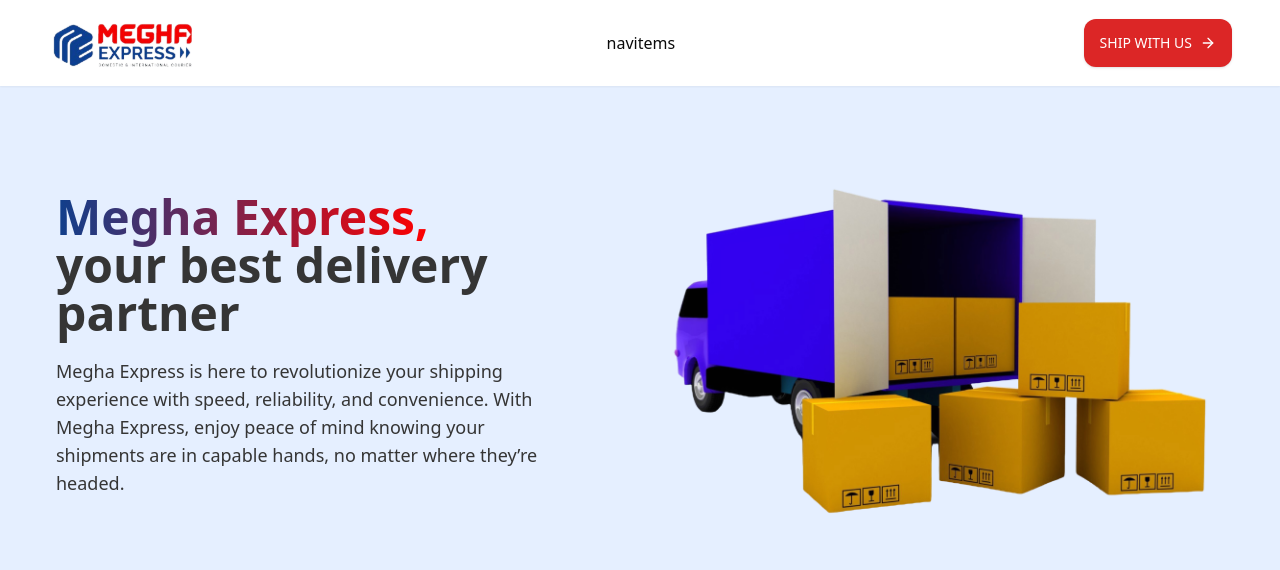
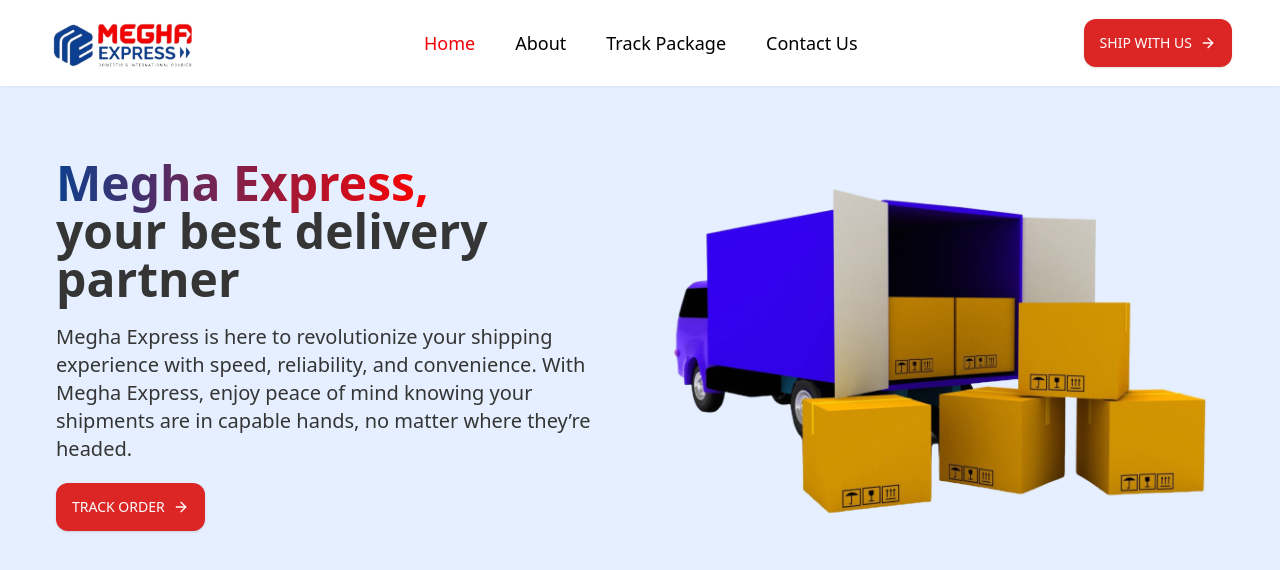
Before and after one commit to exionstech/megha-express-client, a Next.js app: page / in a window 1280 px wide. Shown: the top 570 px of the page. Built offline with nearby package versions, Linux system fonts and the light colour scheme.

Commit message:
Enhance Hero component with button and responsive text; refactor Navbar and add NavitemSection component

```diff
--- a/src/app/(landing)/_components/hero.tsx
+++ b/src/app/(landing)/_components/hero.tsx
@@ -1,21 +1,43 @@
-import Image from 'next/image'
-import React from 'react'
+import { Button } from "@/components/ui/button";
+import { ArrowRight } from "lucide-react";
+import Image from "next/image";
+import React from "react";
 
 const Hero = () => {
   return (
-    <section className='w-full min-h-screen pt-20 bg-[#E5EFFF]'>
-        <div className='max-w-screen-2xl w-full mx-auto px-5 md:px-14 h-full flex flex-col md:flex-row gap-5 items-center py-10'>
-        <div className="w-full md:w-1/2 flex flex-col gap-5 h-full">
-        <h1 className='text-5xl font-semibold text-[#353535]'><span className='bg-gradient-to-l from-[#FF0000] to-[#0F3F8C] text-transparent bg-clip-text'>Megha Express,</span><br />
-        your best delivery partner</h1>
-        <p className='text-[#353535] text-lg line-clamp-5 md:w-[90%]'>Megha Express is here to revolutionize your shipping experience with speed, reliability, and convenience. With Megha Express, enjoy peace of mind knowing your shipments are in capable hands, no matter where they’re headed.</p>
+    <section className="w-full min-h-screen pt-20 bg-[#E5EFFF]">
+      <div className="max-w-screen-2xl w-full mx-auto px-5 md:px-14 h-full flex flex-col md:flex-row gap-5 items-center py-10">
+        <div className="w-full md:w-1/2 2xl:w-[55%] flex flex-col gap-5 h-full">
+          <h1 className="md:text-5xl 2xl:text-6xl text-4xl font-semibold text-[#353535]">
+            <span className="bg-gradient-to-l from-[#FF0000] to-[#0F3F8C] text-transparent bg-clip-text">
+              Megha Express,
+            </span>
+            <br />
+            your best delivery partner
+          </h1>
+          <p className="text-[#353535] text-xl 2xl:text-2xl md:w-[95%]">
+            Megha Express is here to revolutionize your shipping experience with
+            speed, reliability, and convenience. With Megha Express, enjoy peace
+            of mind knowing your shipments are in capable hands, no matter where
+            they’re headed.
+          </p>
+          <Button className="text-white py-6 w-fit">
+            TRACK ORDER
+            <ArrowRight className="w-7 h-7" />
+          </Button>
         </div>
-        <div className="w-full md:w-1/2 p-4 overflow-hidden">
-        <Image src='/landing/hero/truck.png' width={300} height={300} layout='responsive' alt='hero'/>
+        <div className="w-full md:w-1/2 2xl:w-[45%] p-4 overflow-hidden">
+          <Image
+            src="/landing/hero/truck.png"
+            width={300}
+            height={300}
+            layout="responsive"
+            alt="hero"
+          />
         </div>
-    </div>
+      </div>
     </section>
-  )
-}
+  );
+};
 
-export default Hero
+export default Hero;
--- a/src/components/shared/logo.tsx
+++ b/src/components/shared/logo.tsx
@@ -16,14 +16,7 @@
             alt="logo"
             width={150}
             height={150}
-            className="shrink-0 md:flex hidden"
-        />
-        <Image
-            src="/logo.svg"
-            alt="logo"
-            width={100}
-            height={100}
-            className="shrink-0 md:hidden"
+            className="shrink-0"
         />
     </Link>
   )
--- a/src/components/shared/navbar.tsx
+++ b/src/components/shared/navbar.tsx
@@ -1,23 +1,24 @@
-import React from 'react'
-import Logo from './logo'
-import { Button } from '../ui/button'
-import { ArrowRight } from 'lucide-react'
+import React from "react";
+import Logo from "./logo";
+import { Button } from "../ui/button";
+import { ArrowRight } from "lucide-react";
+import NavitemSection from "./navitem-section";
 
 const Navbar = () => {
   return (
     <div className="fixed right-0 left-0 top-0 z-10 shadow-sm w-full bg-white">
-        <div className='max-w-screen-2xl mx-auto px-12 md:flex hidden items-center justify-between w-full py-3'>
-        <Logo/>
-      <div className="">
-        navitems
+      <div className="max-w-screen-2xl mx-auto px-5 md:px-12 flex items-center justify-between w-full py-3">
+        <Logo />
+        <div className="md:flex hidden">
+            <NavitemSection/>
+        </div>
+        <Button className="gap-2 text-white py-6 md:flex hidden">
+          SHIP WITH US
+          <ArrowRight className="size-6" />
+        </Button>
       </div>
-      <Button className='flex gap-2 text-white py-6'>
-        SHIP WITH US
-        <ArrowRight className='size-6'/>
-      </Button>
     </div>
-    </div>
-  )
-}
+  );
+};
 
-export default Navbar
+export default Navbar;
--- /dev/null
+++ b/src/components/shared/navitem-section.tsx
@@ -0,0 +1,46 @@
+"use client"
+import { cn } from "@/lib/utils";
+import { usePathname } from "next/navigation";
+
+const navItems = [
+    {
+        title: 'Home',
+        link: '/'
+    },
+    {
+        title: 'About',
+        link: '/about'
+    },
+    {
+        title: 'Track Package',
+        link: '/track-package'
+    },
+    {
+        title: 'Contact Us',
+        link: '/contact'
+    }
+]
+
+const NavitemSection = () => {
+    const pathname = usePathname();
+  return (
+    <div className='flex md:flex-row flex-col md:gap-10 gap-6'>
+      {navItems.map((item, index) => {
+        const active =
+        pathname === item.link ||
+        (pathname.startsWith(item.link) && item.link !== "/");
+        return (
+            <a
+                key={index}
+                href={item.link}
+                className={cn("text-black text-lg", active && "text-red")}
+            >
+                {item.title}
+            </a>
+        )
+      })}
+    </div>
+  )
+}
+
+export default NavitemSection
```
